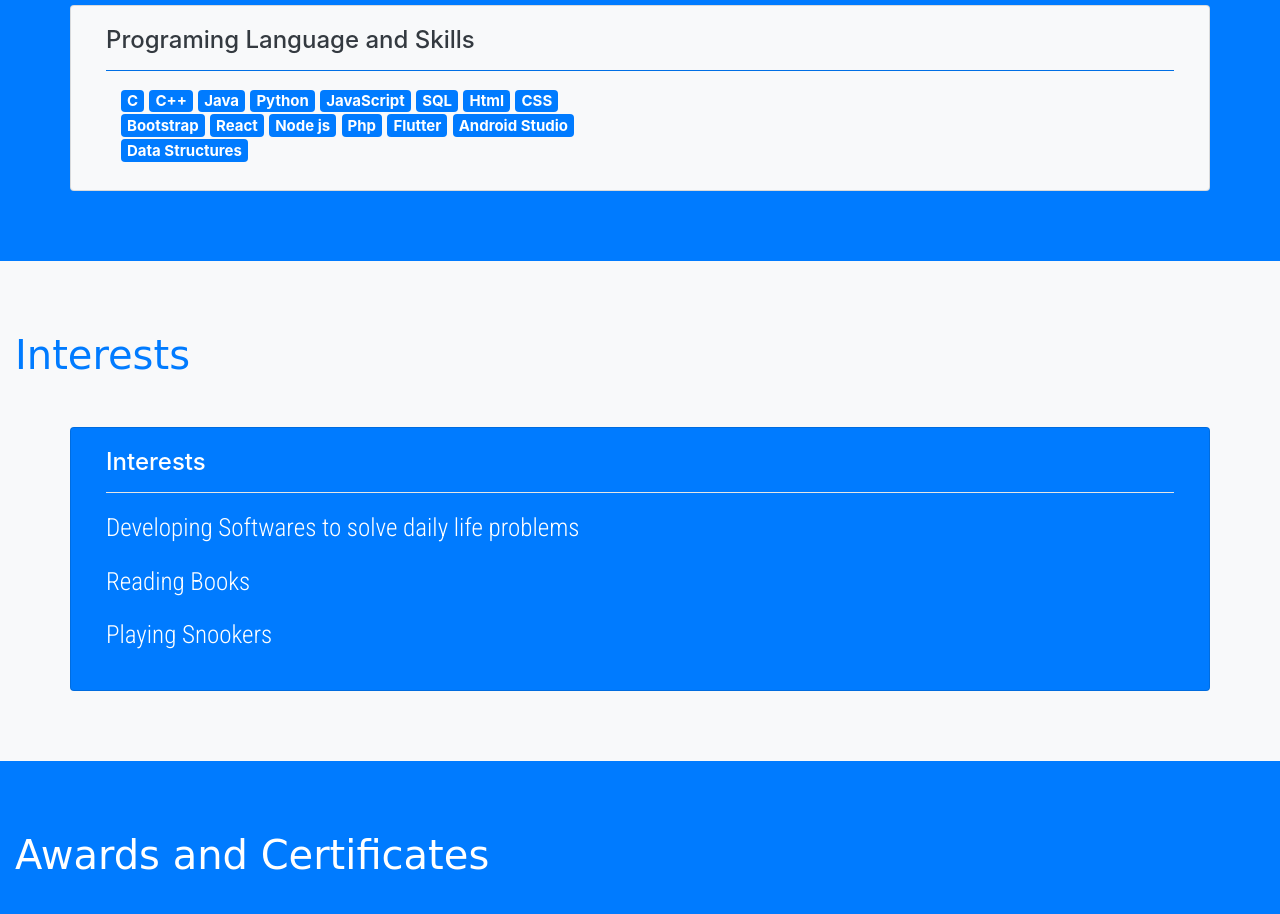
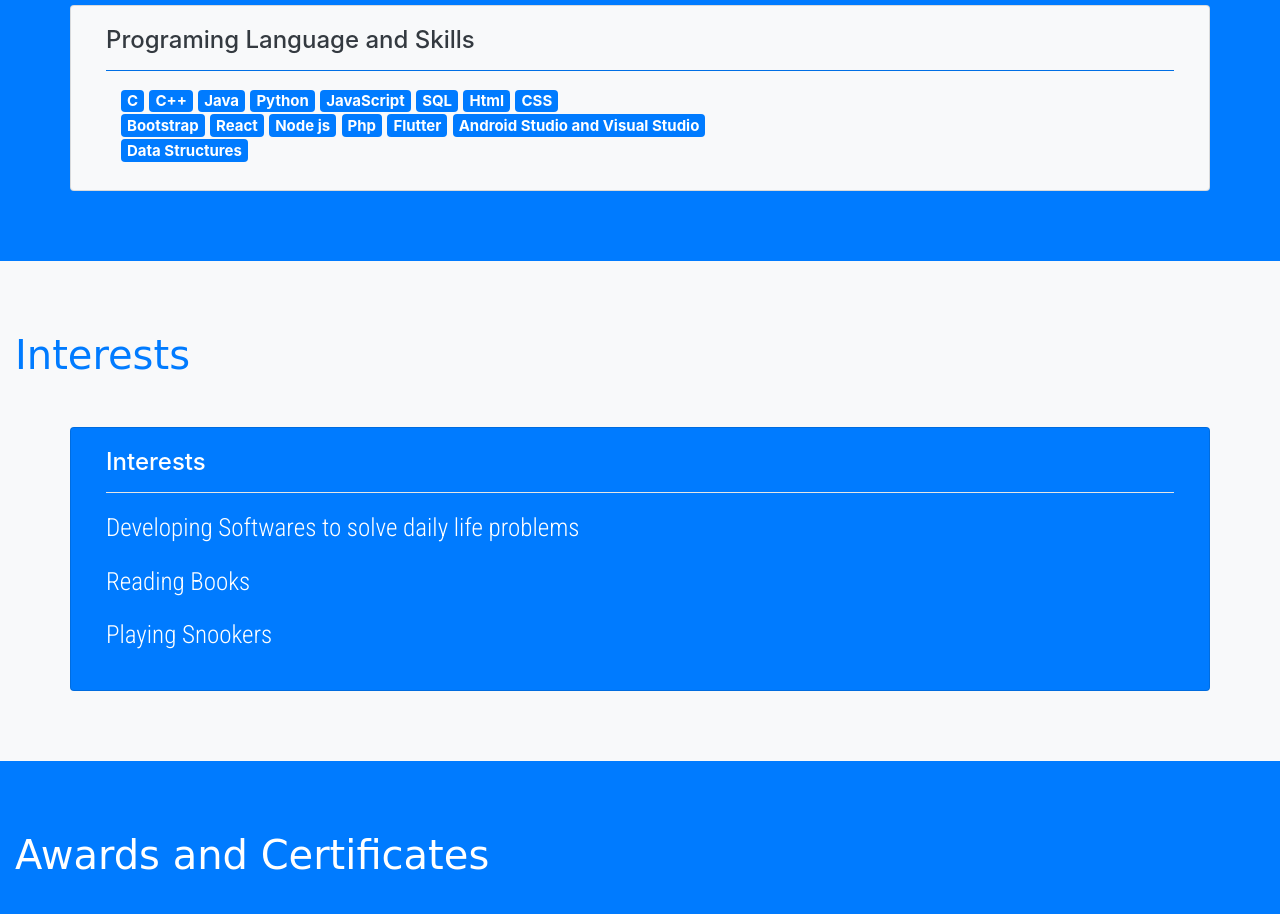
Before and after one commit to akhilvarma1/socialweb, a plain HTML site: page index.html in a window 1280 px wide. Shown: the part 1975-2889 px from the top of the page. Drawn offline with nearby package versions, Linux system fonts and the light colour scheme; a web font is replaced by a local one.

Commit message:
Update index.html

```diff
--- a/index.html
+++ b/index.html
@@ -213,7 +213,7 @@
   <span class="badge badge-primary">Node js</span>
   <span class="badge badge-primary">Php</span>
   <span class="badge badge-primary">Flutter</span>
-  <span class="badge badge-primary">Android Studio</span><br>
+  <span class="badge badge-primary">Android Studio and Visual Studio</span><br>
   <span class="badge badge-primary">Data Structures</span>
   </h5>
 </div>
```
